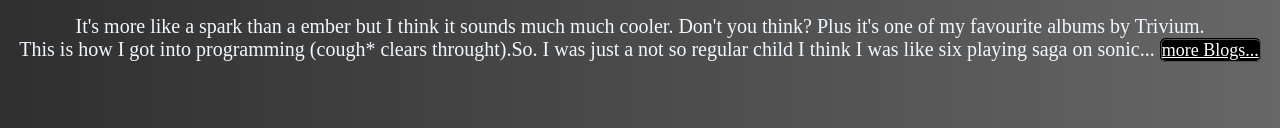
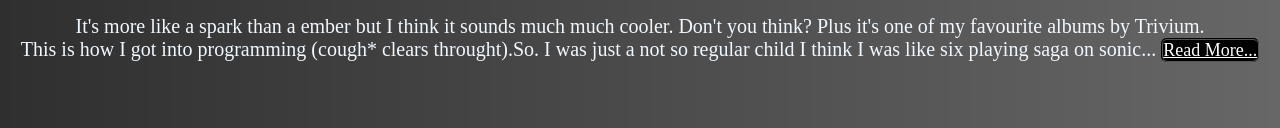
Before and after one commit to SebBuckham/blog, a plain HTML site: page index.html in a window 1280 px wide. Shown: the part 376-504 px from the top of the page. Drawn offline with Linux system fonts and the light colour scheme.

Commit message:
changed more blog to read more

```diff
--- a/index.html
+++ b/index.html
@@ -61,7 +61,7 @@
           This is how I got into programming (cough* clears throught).So. I was
           just a not so regular child I think I was like six playing saga on
           sonic...
-          <a class="read-more-blog-1" href="blog1.html">more Blogs...</a>
+          <a class="read-more-blog-1" href="blog1.html">Read More...</a>
         </p>
       </div>
     </section>
```
